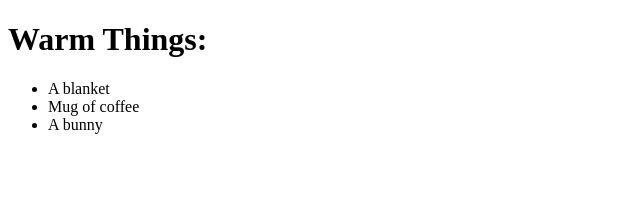
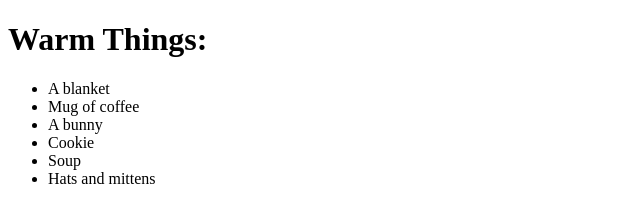
Before and after one commit to torre382/first-project, a plain HTML site: page home.html in a window 1280 px wide. Shown: the whole page, without its empty margins (0-640 px from the left). Drawn offline with Linux system fonts and the light colour scheme.

Commit message:
Added cookies, soup, hats and mittens to the list

```diff
--- a/home.html
+++ b/home.html
@@ -11,6 +11,9 @@
         <li>A blanket</li>
         <li>Mug of coffee</li>
         <li>A bunny</li>
+        <li>Cookie</li>
+        <li>Soup</li>
+        <li>Hats and mittens</li>
     </ul>
 </body>
 </html>
```
